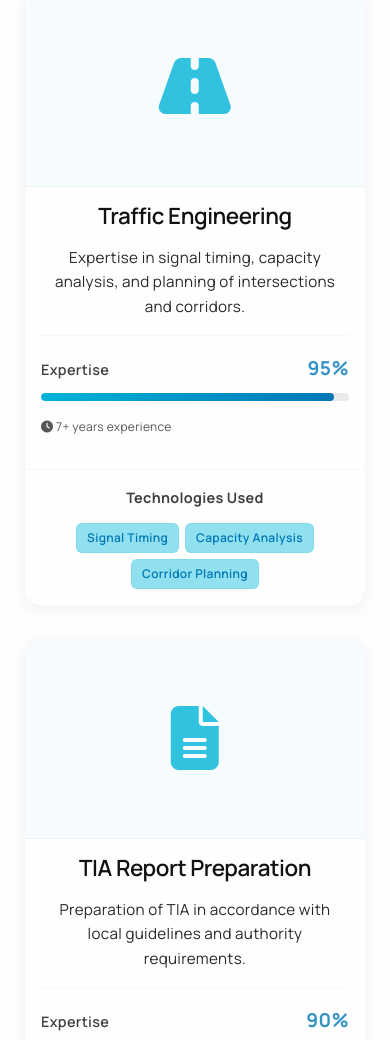
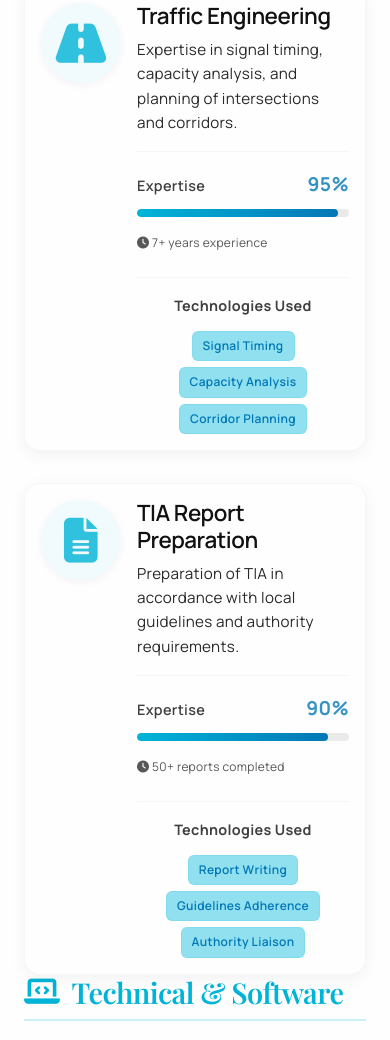
Before and after one commit to ahrengineer/ahrengineer.github.io, a plain HTML site: page index.html in a window 390 px wide. Shown: the part 6424-7464 px from the top of the page. Drawn offline with nearby package versions, Linux system fonts and the light colour scheme.

Commit message:
Update index.html

```diff
--- a/index.html
+++ b/index.html
@@ -424,46 +424,62 @@
 
 
     /* --- Skill Card Specifics (Unified with Project Card Format) --- */
+    .skill-card-enhanced {
+        display: flex;
+        flex-direction: column; /* Default for desktop: icon above text */
+        align-items: flex-start; /* Align content to the start (left) */
+        padding: 1.5rem; /* Unified padding for the card */
+    }
+
     .skill-card-enhanced .skill-visual {
-      width: 100%;
-      height: 200px; /* Match project image height */
+      width: 80px; /* Smaller width for icon */
+      height: 80px; /* Smaller height for icon */
+      border-radius: 50%; /* Make it circular */
       display: flex;
       align-items: center;
       justify-content: center;
-      background-color: rgba(0, 180, 216, 0.03); /* Very light background for visual area */
-      border-bottom: 1px solid rgba(0, 0, 0, 0.03); /* Separator below visual area */
+      background-color: rgba(0, 180, 216, 0.05); /* Very light background for visual area */
+      margin-bottom: 1rem; /* Margin below icon for column layout */
+      box-shadow: 0 2px 8px rgba(0, 0, 0, 0.05); /* Subtle shadow for the icon circle */
     }
     body.dark .skill-card-enhanced .skill-visual {
-      background-color: rgba(0, 180, 216, 0.08);
-      border-bottom: 1px solid rgba(255, 255, 255, 0.03);
+      background-color: rgba(0, 180, 216, 0.1);
+      box-shadow: 0 2px 8px rgba(0, 0, 0, 0.2);
     }
     .skill-card-enhanced .skill-visual .skill-icon {
-      font-size: 4rem; /* Larger icon in visual area */
+      font-size: 2.8rem; /* Smaller icon size for card view */
       color: var(--accent);
       opacity: 0.8;
     }
 
+    .skill-card-enhanced .skill-info-wrapper { /* NEW WRAPPER STYLES */
+        width: 100%; /* Take full width in column layout */
+        text-align: left; /* Ensure text inside is left-aligned */
+    }
+
     .skill-card-enhanced .skill-header {
-      padding: 1.5rem 1.5rem 0.5rem; /* Match project header padding */
-      text-align: center; /* Center title */
+      padding: 0; /* Remove previous padding, handled by wrapper */
+      text-align: left; /* Ensure title is left-aligned */
+      margin-bottom: 0.5rem; /* Space below title */
     }
     .skill-card-enhanced .skill-header .skill-title {
-      font-size: 1.4rem; /* Match project title size */
-      margin-bottom: 0; /* No bottom margin here, handled by content wrapper */
+      font-size: 1.4rem;
+      margin-bottom: 0;
       color: var(--text-light);
     }
     body.dark .skill-card-enhanced .skill-header .skill-title {
       color: var(--text-dark);
     }
 
-    .skill-card-enhanced .skill-content { /* New wrapper for description and metrics */
-      padding: 0.5rem 1.5rem 1rem; /* Match project content padding */
-      flex-grow: 1; /* Allows content to push tech tags to bottom */
+    .skill-card-enhanced .skill-content {
+      padding: 0; /* Remove previous padding, handled by wrapper */
+      flex-grow: 1;
+      width: 100%; /* Ensure it takes full width for text alignment */
     }
     .skill-card-enhanced .skill-description {
-      font-size: 0.95rem; /* Match project description size */
+      font-size: 0.95rem;
       line-height: 1.6;
-      text-align: center; /* Center description */
+      text-align: left; /* Align left */
       margin-bottom: 1rem;
       color: var(--text-light);
       opacity: 0.9;
@@ -475,44 +491,40 @@
     .skill-card-enhanced .skill-metrics {
       margin-bottom: 1.5rem;
       padding-top: 1rem;
-      border-top: 1px solid rgba(0, 0, 0, 0.03); /* Match project stats separator */
+      border-top: 1px solid rgba(0, 0, 0, 0.03);
+      width: 100%;
     }
     body.dark .skill-card-enhanced .skill-metrics {
       border-top: 1px solid rgba(255, 255, 255, 0.03);
     }
 
-    /* Redefine skill-level and skill-bar for better visual separation */
     .skill-card-enhanced .skill-level {
-      display: flex; /* Use flexbox for horizontal alignment */
-      justify-content: space-between; /* Space out "Expertise" and percentage */
-      align-items: baseline; /* Align text baselines */
+      display: flex;
+      justify-content: space-between;
+      align-items: baseline;
       font-size: 0.9rem;
-      margin-bottom: 0.5rem; /* Space between label/value and bar */
+      margin-bottom: 0.5rem;
       color: var(--text-light);
       opacity: 0.8;
     }
     body.dark .skill-card-enhanced .skill-level {
       color: var(--text-dark);
     }
-    .skill-card-enhanced .skill-level span:first-child { /* Expertise label */
+    .skill-card-enhanced .skill-level span:first-child {
       font-weight: 600;
-      /* No display: block; needed anymore as flex handles layout */
-      margin-bottom: 0; /* Remove previous margin */
-    }
-    .skill-card-enhanced .skill-level span:last-child { /* Percentage value */
-      font-size: 1.2rem; /* Make percentage more prominent */
+    }
+    .skill-card-enhanced .skill-level span:last-child {
+      font-size: 1.2rem;
       font-weight: 700;
       color: var(--accent-dark);
-      /* No display: block; needed anymore as flex handles layout */
-      margin-top: 0; /* Remove previous margin */
     }
 
     .skill-card-enhanced .skill-bar {
       background-color: rgba(0,0,0,0.08);
       border-radius: 5px;
-      height: 8px; /* Slightly thicker bar for better visibility */
+      height: 8px;
       overflow: hidden;
-      margin-top: 0.5rem; /* Space from skill-level */
+      margin-top: 0.5rem;
     }
     body.dark .skill-card-enhanced .skill-bar {
       background-color: rgba(255,255,255,0.08);
@@ -525,8 +537,8 @@
       transition: width 1s ease-out;
     }
     .skill-card-enhanced .skill-experience {
-      font-size: 0.75rem; /* Match project stat label size */
-      text-align: left; /* Align to the left */
+      font-size: 0.75rem;
+      text-align: left; /* Align left */
       margin-top: 1rem;
       color: var(--text-light);
       opacity: 0.7;
@@ -535,17 +547,18 @@
       color: var(--text-dark);
     }
 
-    .skill-card-enhanced .skill-tech { /* Renamed from .skill-tags for consistency */
-      padding: 1rem 1.5rem 1.5rem; /* Match project tech padding */
-      border-top: 1px solid rgba(0, 0, 0, 0.03); /* Match project tech separator */
+    .skill-card-enhanced .skill-tech {
+      padding-top: 1rem;
+      border-top: 1px solid rgba(0, 0, 0, 0.03);
+      width: 100%;
     }
     body.dark .skill-card-enhanced .skill-tech {
       border-top: 1px solid rgba(255, 255, 255, 0.03);
     }
-    .skill-card-enhanced .skill-tech h5 { /* Added for consistency */
+    .skill-card-enhanced .skill-tech h5 {
       font-size: 0.9rem;
       margin-bottom: 0.75rem;
-      text-align: center;
+      text-align: center; /* Keep tags title centered */
       color: var(--text-light);
       opacity: 0.8;
     }
@@ -555,8 +568,8 @@
     .skill-card-enhanced .skill-tags {
       display: flex;
       flex-wrap: wrap;
-      gap: 6px; /* Match project tech tags gap */
-      justify-content: center;
+      gap: 6px;
+      justify-content: center; /* Keep tags centered */
     }
     .skill-card-enhanced .skill-tag {
       background-color: var(--accent-secondary);
@@ -1044,28 +1057,62 @@
       /* Card specific responsive adjustments */
       .project-card-enhanced .project-header,
       .project-card-enhanced .project-content,
-      .project-card-enhanced .project-tech,
-      .skill-card-enhanced .skill-header,
-      .skill-card-enhanced .skill-content,
-      .skill-card-enhanced .skill-tech {
+      .project-card-enhanced .project-tech {
         padding-left: 1rem;
         padding-right: 1rem;
       }
-      .project-card-enhanced .project-header,
-      .skill-card-enhanced .skill-header {
+      .project-card-enhanced .project-header {
         padding-top: 1rem;
       }
-      .project-card-enhanced .project-content,
-      .skill-card-enhanced .skill-content {
+      .project-card-enhanced .project-content {
         padding-bottom: 0.5rem;
       }
-      .project-card-enhanced .project-tech,
-      .skill-card-enhanced .skill-tech {
+      .project-card-enhanced .project-tech {
         padding-bottom: 1rem;
       }
 
       .contact-form {
         padding: 1.5rem;
+      }
+    }
+
+    /* Mobile-specific styles for Skill Cards */
+    @media (max-width: 768px) {
+        .skill-card-enhanced {
+            flex-direction: row; /* Arrange children in a row */
+            align-items: flex-start; /* Align items to the top of the row */
+            padding: 1rem; /* Reduce padding for mobile card */
+        }
+
+        .skill-card-enhanced .skill-visual {
+            margin-right: 1rem; /* Space between icon and text */
+            margin-bottom: 0; /* Remove bottom margin in row layout */
+            flex-shrink: 0; /* Prevent icon from shrinking */
+            align-self: flex-start; /* Align icon to the top of the row */
+        }
+
+        .skill-card-enhanced .skill-info-wrapper {
+            flex-grow: 1; /* Allow text content to take remaining space */
+            padding-left: 0; /* Ensure no extra padding from previous rules */
+            padding-right: 0;
+        }
+
+        .skill-card-enhanced .skill-header {
+            margin-top: 0; /* Remove any top margin from header */
+        }
+
+        .skill-card-enhanced .skill-metrics,
+        .skill-card-enhanced .skill-tech {
+            padding-left: 0; /* Remove extra padding within the wrapper */
+            padding-right: 0;
+        }
+
+        /* Ensure modal visual remains large */
+        .modal-content .skill-visual {
+            width: 100%;
+            height: 250px;
+            border-radius: var(--border-radius); /* Back to rounded rectangle for modal */
+            margin-bottom: 1.5rem;
         }
     }
   </style>
@@ -1506,6 +1553,7 @@
                 <i class="fas fa-road"></i>
               </div>
             </div>
+            <div class="skill-info-wrapper"> <!-- NEW WRAPPER FOR TEXT CONTENT -->
               <div class="skill-header">
                 <!-- EDIT THIS CONTENT: Skill Title -->
                 <h4 class="skill-title">Traffic Engineering</h4>
@@ -1537,6 +1585,7 @@
                   <span class="skill-tag">Corridor Planning</span>
                 </div>
               </div>
+            </div> <!-- END NEW WRAPPER FOR TEXT CONTENT -->
             <!-- START EDIT THIS CONTENT: Detailed content for modal expansion -->
             <div class="card-detailed-content">
                 <h3>Traffic Engineering: My Core Expertise</h3>
@@ -1563,6 +1612,7 @@
                 <i class="fas fa-file-alt"></i>
               </div>
             </div>
+            <div class="skill-info-wrapper"> <!-- NEW WRAPPER FOR TEXT CONTENT -->
               <div class="skill-header">
                 <!-- EDIT THIS CONTENT: Skill Title -->
                 <h4 class="skill-title">TIA Report Preparation</h4>
@@ -1594,6 +1644,7 @@
                   <span class="skill-tag">Authority Liaison</span>
                 </div>
               </div>
+            </div> <!-- END NEW WRAPPER FOR TEXT CONTENT -->
             <!-- START EDIT THIS CONTENT: Detailed content for modal expansion -->
             <div class="card-detailed-content">
                 <h3>TIA Report Preparation: Comprehensive Documentation</h3>
@@ -1628,6 +1679,7 @@
                 <i class="fas fa-chart-area"></i>
               </div>
             </div>
+            <div class="skill-info-wrapper"> <!-- NEW WRAPPER FOR TEXT CONTENT -->
               <div class="skill-header">
                 <!-- EDIT THIS CONTENT: Skill Title -->
                 <h4 class="skill-title">SIDRA INTERSECTION</h4>
@@ -1660,6 +1712,7 @@
                   <span class="skill-tag">Network Modeling</span>
                 </div>
               </div>
+            </div> <!-- END NEW WRAPPER FOR TEXT CONTENT -->
             <!-- START EDIT THIS CONTENT: Detailed content for modal expansion -->
             <div class="card-detailed-content">
                 <h3>Mastering SIDRA INTERSECTION</h3>
@@ -1687,6 +1740,7 @@
                 <i class="fab fa-python"></i>
               </div>
             </div>
+            <div class="skill-info-wrapper"> <!-- NEW WRAPPER FOR TEXT CONTENT -->
               <div class="skill-header">
                 <!-- EDIT THIS CONTENT: Skill Title -->
                 <h4 class="skill-title">Python Automation</h4>
@@ -1719,6 +1773,7 @@
                   <span class="tech-tag">API Integration</span>
                 </div>
               </div>
+            </div> <!-- END NEW WRAPPER FOR TEXT CONTENT -->
             <!-- START EDIT THIS CONTENT: Detailed content for modal expansion -->
             <div class="card-detailed-content">
                 <h3>Python Automation: Streamlining Workflows</h3>
@@ -1745,6 +1800,7 @@
                 <i class="fas fa-file-excel"></i>
               </div>
             </div>
+            <div class="skill-info-wrapper"> <!-- NEW WRAPPER FOR TEXT CONTENT -->
               <div class="skill-header">
                 <!-- EDIT THIS CONTENT: Skill Title -->
                 <h4 class="skill-title">VBA Programming</h4>
@@ -1777,6 +1833,7 @@
                   <span class="skill-tag">Custom Functions</span>
                 </div>
               </div>
+            </div> <!-- END NEW WRAPPER FOR TEXT CONTENT -->
             <!-- START EDIT THIS CONTENT: Detailed content for modal expansion -->
             <div class="card-detailed-content">
                 <h3>VBA Programming: Enhancing Office Productivity</h3>
@@ -1803,6 +1860,7 @@
                 <i class="fas fa-drafting-compass"></i>
               </div>
             </div>
+            <div class="skill-info-wrapper"> <!-- NEW WRAPPER FOR TEXT CONTENT -->
               <div class="skill-header">
                 <!-- EDIT THIS CONTENT: Skill Title -->
                 <h4 class="skill-title">AutoCAD Civil 3D</h4>
@@ -1835,6 +1893,7 @@
                   <span class="skill-tag">Geometric Design</span>
                 </div>
               </div>
+            </div> <!-- END NEW WRAPPER FOR TEXT CONTENT -->
             <!-- START EDIT THIS CONTENT: Detailed content for modal expansion -->
             <div class="card-detailed-content">
                 <h3>AutoCAD Civil 3D: Precision in Design</h3>
@@ -1861,6 +1920,7 @@
                 <i class="fas fa-truck"></i>
               </div>
             </div>
+            <div class="skill-info-wrapper"> <!-- NEW WRAPPER FOR TEXT CONTENT -->
               <div class="skill-header">
                 <!-- EDIT THIS CONTENT: Skill Title -->
                 <h4 class="skill-title">Swept Path Analysis</h4>
@@ -1893,6 +1953,7 @@
                   <span class="skill-tag">Design Validation</span>
                 </div>
               </div>
+            </div> <!-- END NEW WRAPPER FOR TEXT CONTENT -->
             <!-- START EDIT THIS CONTENT: Detailed content for modal expansion -->
             <div class="card-detailed-content">
                 <h3>Swept Path Analysis: Ensuring Vehicle Maneuverability</h3>
@@ -1919,6 +1980,7 @@
                 <i class="fas fa-brain"></i>
               </div>
             </div>
+            <div class="skill-info-wrapper"> <!-- NEW WRAPPER FOR TEXT CONTENT -->
               <div class="skill-header">
                 <!-- EDIT THIS CONTENT: Skill Title -->
                 <h4 class="skill-title">AI-Assisted Workflows</h4>
@@ -1951,6 +2013,7 @@
                   <span class="skill-tag">Natural Language Processing</span>
                 </div>
               </div>
+            </div> <!-- END NEW WRAPPER FOR TEXT CONTENT -->
             <!-- START EDIT THIS CONTENT: Detailed content for modal expansion -->
             <div class="card-detailed-content">
                 <h3>AI-Assisted Workflows: The Future of Traffic Engineering</h3>
@@ -2063,11 +2126,37 @@
         const skillTech = card.querySelector('.skill-tech');
         const detailedContent = card.querySelector('.card-detailed-content');
 
-        // Append to modal content in the new order
-        if (skillVisual) modalContent.appendChild(skillVisual.cloneNode(true));
-        if (skillHeader) modalContent.appendChild(skillHeader.cloneNode(true));
-        if (skillContent) modalContent.appendChild(skillContent.cloneNode(true));
-        if (skillTech) modalContent.appendChild(skillTech.cloneNode(true));
+        // For modal, we want the larger visual, so clone and adjust if necessary
+        if (skillVisual) {
+            const modalSkillVisual = skillVisual.cloneNode(true);
+            modalSkillVisual.style.width = '100%'; // Override to full width in modal
+            modalSkillVisual.style.height = '250px'; // Larger height in modal
+            modalSkillVisual.style.borderRadius = 'var(--border-radius)'; // Back to rounded rectangle
+            modalSkillVisual.style.marginBottom = '1.5rem';
+            modalSkillVisual.style.margin = '0 auto 1.5rem auto'; /* Center in modal */
+            modalSkillVisual.style.boxShadow = 'none'; /* Remove small icon shadow */
+            modalContent.appendChild(modalSkillVisual);
+        }
+
+        // Clone the info wrapper which contains header, content, metrics, tech
+        const skillInfoWrapper = card.querySelector('.skill-info-wrapper');
+        if (skillInfoWrapper) {
+            const clonedInfoWrapper = skillInfoWrapper.cloneNode(true);
+            // Ensure elements inside cloned wrapper are left-aligned and styled for modal
+            clonedInfoWrapper.style.width = '100%';
+            clonedInfoWrapper.style.textAlign = 'left';
+
+            // Adjust paddings/margins for elements within the cloned wrapper for modal view
+            clonedInfoWrapper.querySelectorAll('.skill-header, .skill-content, .skill-metrics, .skill-tech').forEach(el => {
+                el.style.paddingLeft = '0';
+                el.style.paddingRight = '0';
+                el.style.textAlign = 'left';
+            });
+            clonedInfoWrapper.querySelector('.skill-tech h5').style.textAlign = 'left'; // Align tech title left
+            clonedInfoWrapper.querySelector('.skill-tags').style.justifyContent = 'flex-start'; // Align tags left
+
+            modalContent.appendChild(clonedInfoWrapper);
+        }
 
         // Append detailed content, make sure it's visible
         if (detailedContent) {
@@ -2080,12 +2169,15 @@
         const modalSkillProgressBars = modalContent.querySelectorAll('.skill-progress');
         modalSkillProgressBars.forEach(bar => {
             // Reset width to 0 for re-animation
-            const originalWidth = bar.style.width;
+            const originalWidth = bar.getAttribute('style').match(/width:\s*(\d+)%/);
+            if (originalWidth && originalWidth[1]) {
+                const widthValue = originalWidth[1] + '%';
                 bar.style.width = '0';
                 // Force reflow
                 void bar.offsetWidth;
                 // Apply original width after a short delay
-            bar.style.width = originalWidth;
+                bar.style.width = widthValue;
+            }
         });
       }
 
@@ -2117,8 +2209,10 @@
             if (entry.target.id === 'skills') {
               setTimeout(() => {
                 document.querySelectorAll('#skills .skill-progress').forEach(bar => {
-                  // Ensure initial width is set for animation
-                  bar.style.width = bar.getAttribute('style').match(/width:\s*(\d+)%/)[1] + '%';
+                  const originalWidth = bar.getAttribute('style').match(/width:\s*(\d+)%/);
+                  if (originalWidth && originalWidth[1]) {
+                      bar.style.width = originalWidth[1] + '%';
+                  }
                 });
               }, 300);
             }
@@ -2178,7 +2272,7 @@
       if (savedTheme) {
         if (savedTheme === 'dark') {
           body.classList.add('dark');
-          themeIcon.textContent = '🌙';
+          themeIcon.textContent = ' ';
           themeToggleBtn.title = 'Toggle light mode';
         } else {
           themeIcon.textContent = '🌞';
@@ -2186,7 +2280,7 @@
         }
       } else if (prefersDark) {
         body.classList.add('dark');
-        themeIcon.textContent = ' ';
+        themeIcon.textContent = '🌙';
         themeToggleBtn.title = 'Toggle light mode';
       } else {
         themeIcon.textContent = '🌞';
```
Lines whose indentation alone changed are shown as unchanged.
